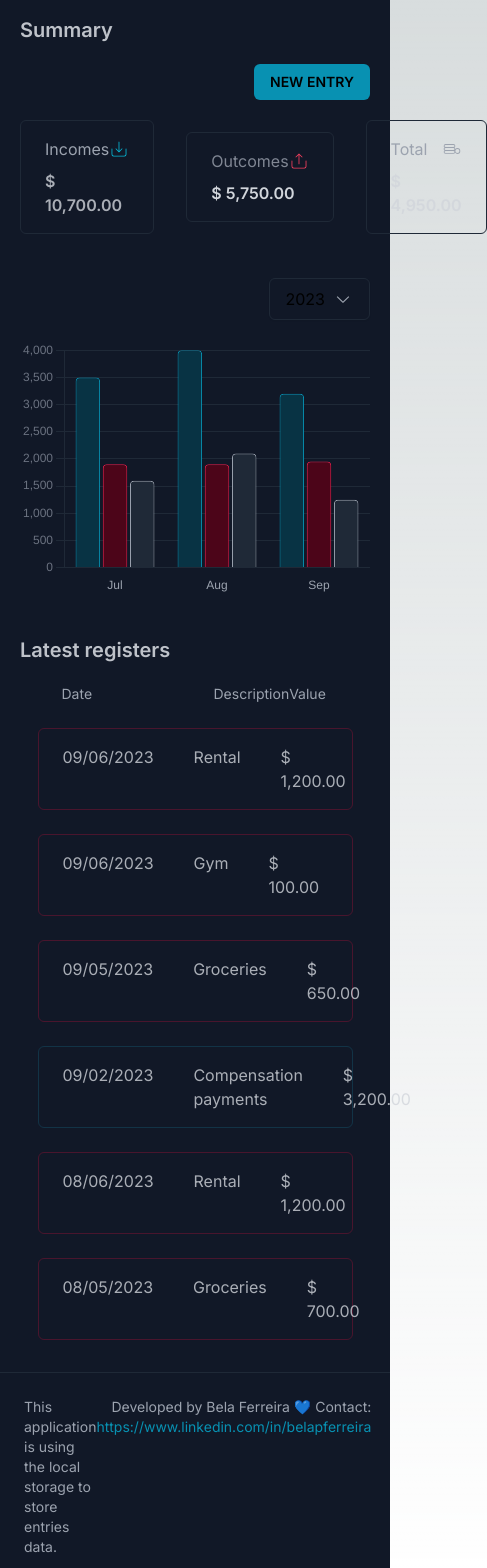
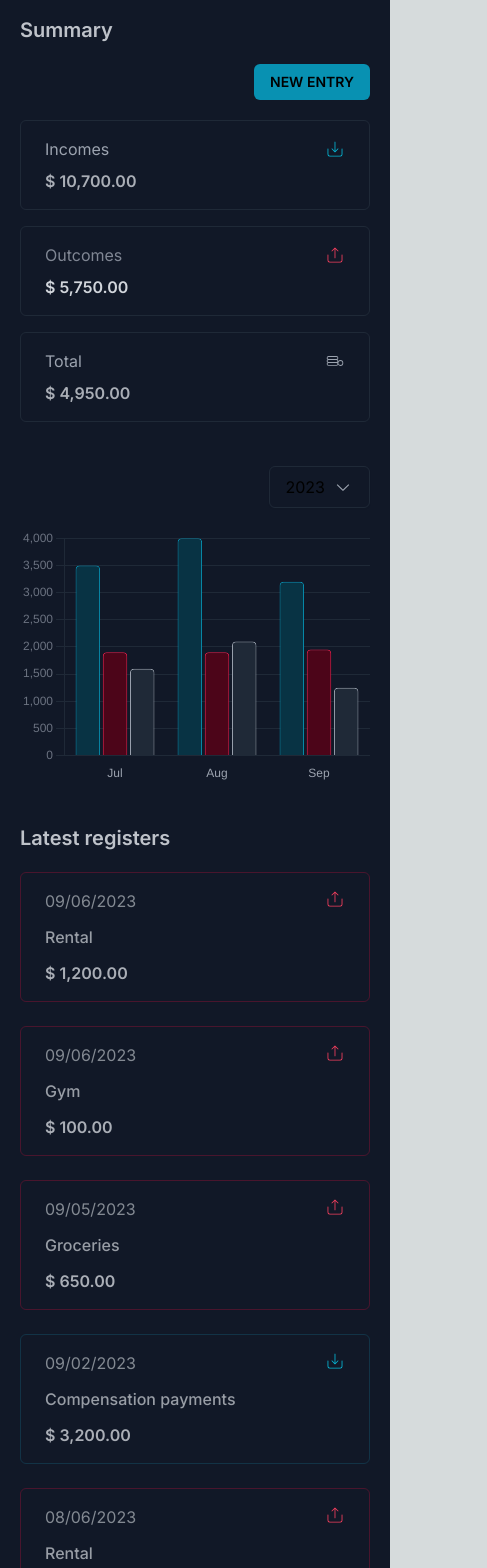
Before and after one commit to belapferreira/finax, a Next.js app: page / in a window 390 px wide. Shown: the part 80-1648 px from the top of the page, 487 px wide, since content can reach past the window. Built offline with nearby package versions, Linux system fonts and the light colour scheme.

Commit message:
style: improve responsiveness

```diff
--- a/src/app/(pages)/page.tsx
+++ b/src/app/(pages)/page.tsx
@@ -173,7 +173,7 @@ const Home = () => {
 
           <NewEntryDialog />
 
-          <div className="mb-6 flex items-center justify-between gap-8">
+          <div className="mb-6 flex flex-col items-center justify-between gap-4 md:flex-row md:gap-8">
             <div className="flex w-full flex-col gap-2 rounded-md border border-gray-800 px-6 py-4">
               <div className="flex items-center justify-between">
                 <p className="text-gray-400">Incomes</p>
--- a/src/app/components/Entry/index.tsx
+++ b/src/app/components/Entry/index.tsx
@@ -2,7 +2,7 @@ import { tv, VariantProps } from 'tailwind-variants';
 import { CiExport, CiImport } from 'react-icons/ci';
 
 const entry = tv({
-  base: 'flex gap-10 w-[90%] self-center justify-between px-6 py-4 border border-solid rounded-md',
+  base: 'flex gap-10 w-full md:w-[90%] self-center justify-between px-6 py-4 border border-solid rounded-md',
   variants: {
     variant: {
       income: 'border-cyan-800/40',
@@ -28,36 +28,22 @@ export const Entry = ({
   const isIncome = variant === 'income';
 
   return (
-    <>
-      {index === 0 && (
-        <div className="flex w-[90%] justify-between gap-10 self-center px-6 text-sm text-gray-400">
-          <span className="w-28">Date</span>
-          <span className="flex-1">Description</span>
-          <span className="-ml-10 flex-1 self-start">Value</span>
-        </div>
-      )}
+    <div className={entry({ variant })}>
+      <div className="flex w-full flex-col gap-3 md:flex-row md:gap-10">
+        <span className="text-gray-300/60">{date}</span>
+        <span className="flex flex-1 font-medium text-gray-300/70">
+          {description}
+        </span>
+        <span className="font-semibold text-gray-300/80">{`$ ${value}`}</span>
+      </div>
 
-      <div className={entry({ variant })}>
-        <div className="flex w-28 flex-col gap-1">
-          <span className="text-gray-300/80">{date}</span>
-        </div>
-
-        <div className="flex flex-1 flex-col gap-1">
-          {description && (
-            <span className="text-gray-300/80">{description}</span>
-          )}
-        </div>
-
-        <div className="flex flex-1 flex-col gap-1">
-          <span className="text-gray-300/80">{`$ ${value}`}</span>
-        </div>
-
+      <div>
         {isIncome ? (
           <CiImport size={20} color="#06b6d4" />
         ) : (
           <CiExport size={20} color="#f43f5e" />
         )}
       </div>
-    </>
+    </div>
   );
 };
--- a/src/app/components/Footer/index.tsx
+++ b/src/app/components/Footer/index.tsx
@@ -1,12 +1,12 @@
 export const Footer = () => {
   return (
     <footer className="flex max-h-fit flex-wrap items-center justify-center gap-4 justify-self-end border border-b-0 border-l-0 border-r-0 border-gray-800 p-6 text-center">
-      <div className="flex w-full max-w-app justify-between text-sm text-gray-400">
-        <p className="text-start">
+      <div className="flex w-full max-w-app flex-col justify-between gap-4 text-sm text-gray-400 md:flex-row">
+        <p className="md:text-start">
           This application is using the local storage to store entries data.
         </p>
 
-        <p className="text-end">
+        <p className="md:text-end">
           Developed by Bela Ferreira 💙 Contact:{' '}
           <a
             href="http://https://www.linkedin.com/in/belapferreira"
```
